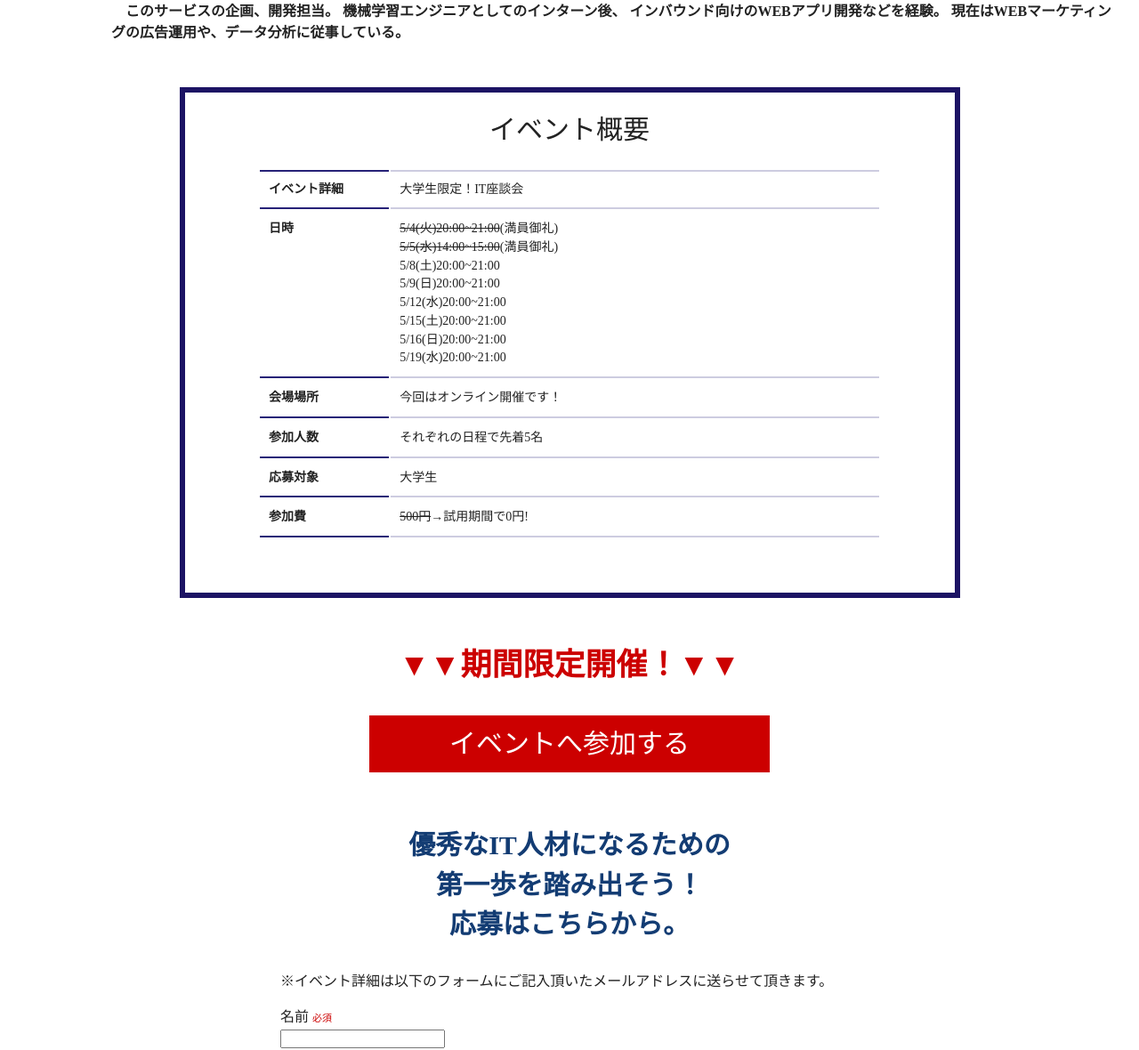
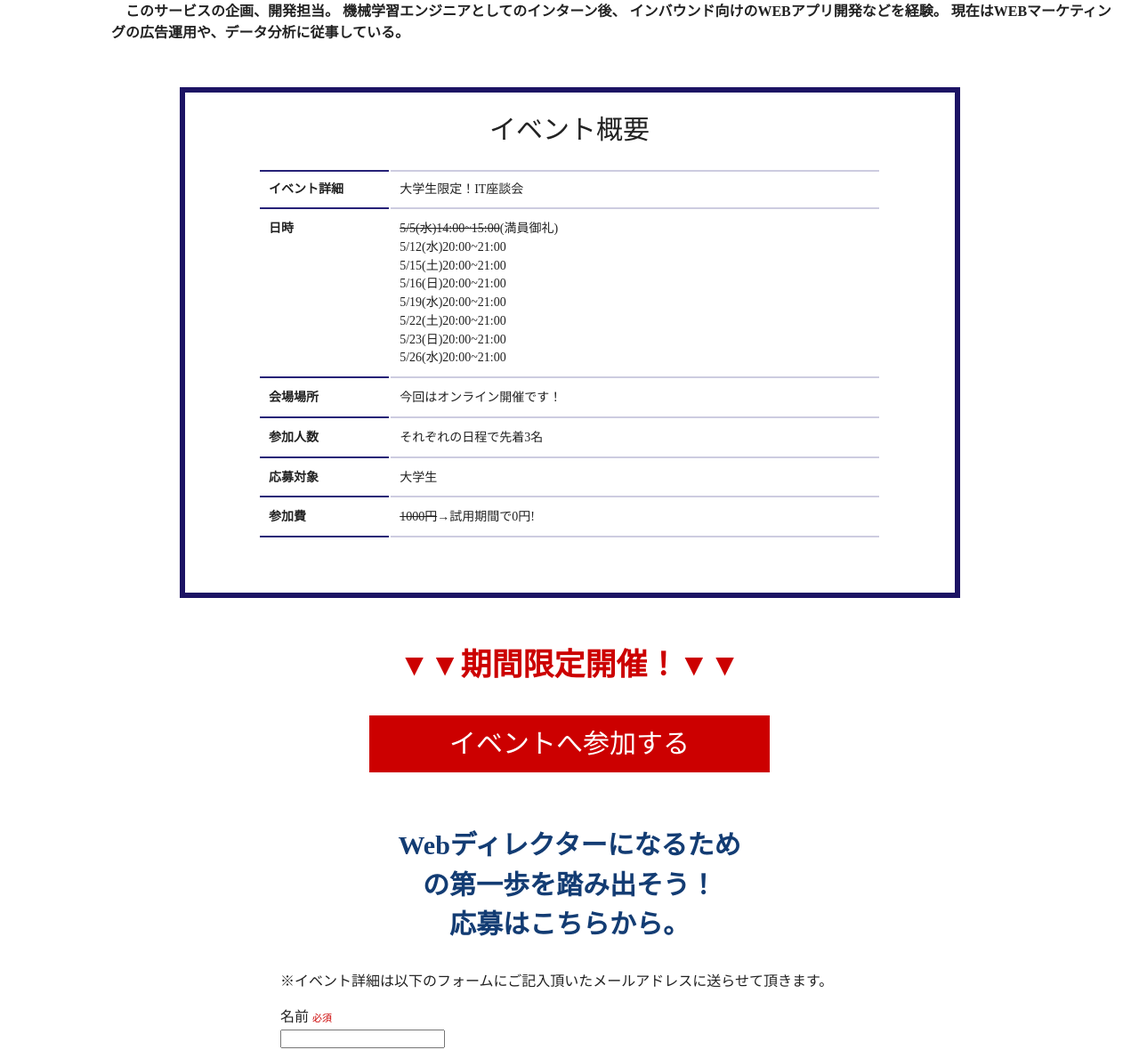
Before and after one commit to yuya-8/itmarke, a Flask app: page / in a window 1280 px wide. Shown: the part 5320-6500 px from the top of the page at 89% size. Run offline with Flask 2, Linux system fonts and the light colour scheme; some libraries are stand-ins or nearby versions.

Commit message:
firstview

```diff
--- a/templates/index.html
+++ b/templates/index.html
@@ -59,13 +59,13 @@
     <a href="#entry" id="h_entry">イベントへ参加する</a>
   </header>
   <div id="hero" class="clearfix">
-    <div id="topcopy">危機感と成長意欲のある人限定！
+    <div id="topcopy">危機感と成長意欲<br>のある人限定！
       <div id="topcopy_part">Web<br>ディレクターになるには？</div>
     </div>
     <!-- <div id="topdescription">ITサービスの企画・開発者たちと話そう！</div> -->
 
     <div id="topcopybottom">オンライン開催<br>
-      先着5名<br>\\参加者限定特典あり//</div>
+      先着3名<br>\\参加者限定特典あり//</div>
   </div>
 
   <div class="tC" style="margin: 30px 0;">
@@ -246,14 +246,14 @@
                 <th>日時</th>
                 <td>
                   <!-- 5/3(月)20:00~21:00<br> -->
-                  <s>5/4(火)20:00~21:00</s>(満員御礼)<br>
                   <s>5/5(水)14:00~15:00</s>(満員御礼)<br>
-                  5/8(土)20:00~21:00<br>
-                  5/9(日)20:00~21:00<br>
                   5/12(水)20:00~21:00<br>
                   5/15(土)20:00~21:00<br>
                   5/16(日)20:00~21:00<br>
                   5/19(水)20:00~21:00<br>
+                  5/22(土)20:00~21:00<br>
+                  5/23(日)20:00~21:00<br>
+                  5/26(水)20:00~21:00<br>
                 </td>
               </tr>
               <tr>
@@ -262,7 +262,7 @@
               </tr>
               <tr>
                 <th>参加人数</th>
-                <td>それぞれの日程で先着5名</td>
+                <td>それぞれの日程で先着3名</td>
               </tr>
               <tr>
                 <th>応募対象</th>
@@ -270,7 +270,7 @@
               </tr>
               <tr>
                 <th>参加費</th>
-                <td><s>500円</s>→試用期間で0円!</td>
+                <td><s>1000円</s>→試用期間で0円!</td>
               </tr>
             </tbody>
           </table>
@@ -290,7 +290,7 @@
         <div class="contents">
           <form method="POST" id="formID" action="/complete" enctype="multipart/form-data">
             <input type="hidden" value="send" name="mode">
-            <h3>優秀なIT人材になるための<br>第一歩を踏み出そう！<br>応募はこちらから。</h3>
+            <h3>Webディレクターになるため<br>の第一歩を踏み出そう！<br>応募はこちらから。</h3>
             <p>※イベント詳細は以下のフォームにご記入頂いたメールアドレスに送らせて頂きます。</p>
             <dl>
               <dt>名前 <span class="need">必須</span></dt>
@@ -304,17 +304,13 @@
             <dl>
               <dt>参加日程<span class="need">必須</span></dt>
               <dd>
-                <!-- <input type="radio" name="datetime" class="radio_button" value="5/1(土)14:00~15:00">5/1(土)14:00~15:00<br> -->
-                <!-- <input type="radio" name="datetime" class="radio_button" value="5/2(日)20:00~21:00">5/2(日)20:00~21:00<br> -->
-                <!-- <input type="radio" name="datetime" class="radio_button" value="5/3(月)20:00~21:00">5/3(月)20:00~21:00<br> -->
-                <!-- <input type="radio" name="datetime" class="radio_button" value="5/4(火)20:00~21:00">5/4(火)20:00~21:00<br> -->
-                <!-- <input type="radio" name="datetime" class="radio_button" value="5/5(水)14:00~15:00">5/5(水)14:00~15:00<br> -->
-                <input type="radio" name="datetime" class="radio_button" value="5/8(土)20:00~21:00">5/8(土)20:00~21:00<br>
-                <input type="radio" name="datetime" class="radio_button" value="5/9(日)20:00~21:00">5/9(日)20:00~21:00<br>
                 <input type="radio" name="datetime" class="radio_button" value="5/12(水)20:00~21:00">5/12(水)20:00~21:00<br>
                 <input type="radio" name="datetime" class="radio_button" value="5/15(土)20:00~21:00">5/15(土)20:00~21:00<br>
                 <input type="radio" name="datetime" class="radio_button" value="5/16(日)20:00~21:00">5/16(日)20:00~21:00<br>
                 <input type="radio" name="datetime" class="radio_button" value="5/19(水)20:00~21:00">5/19(水)20:00~21:00<br>
+                <input type="radio" name="datetime" class="radio_button" value="5/22(土)20:00~21:00">5/22(土)20:00~21:00<br>
+                <input type="radio" name="datetime" class="radio_button" value="5/23(日)20:00~21:00">5/23(日)20:00~21:00<br>
+                <input type="radio" name="datetime" class="radio_button" value="5/26(水)20:00~21:00">5/26(水)20:00~21:00<br>
               </dd>
             </dl>
 
```
